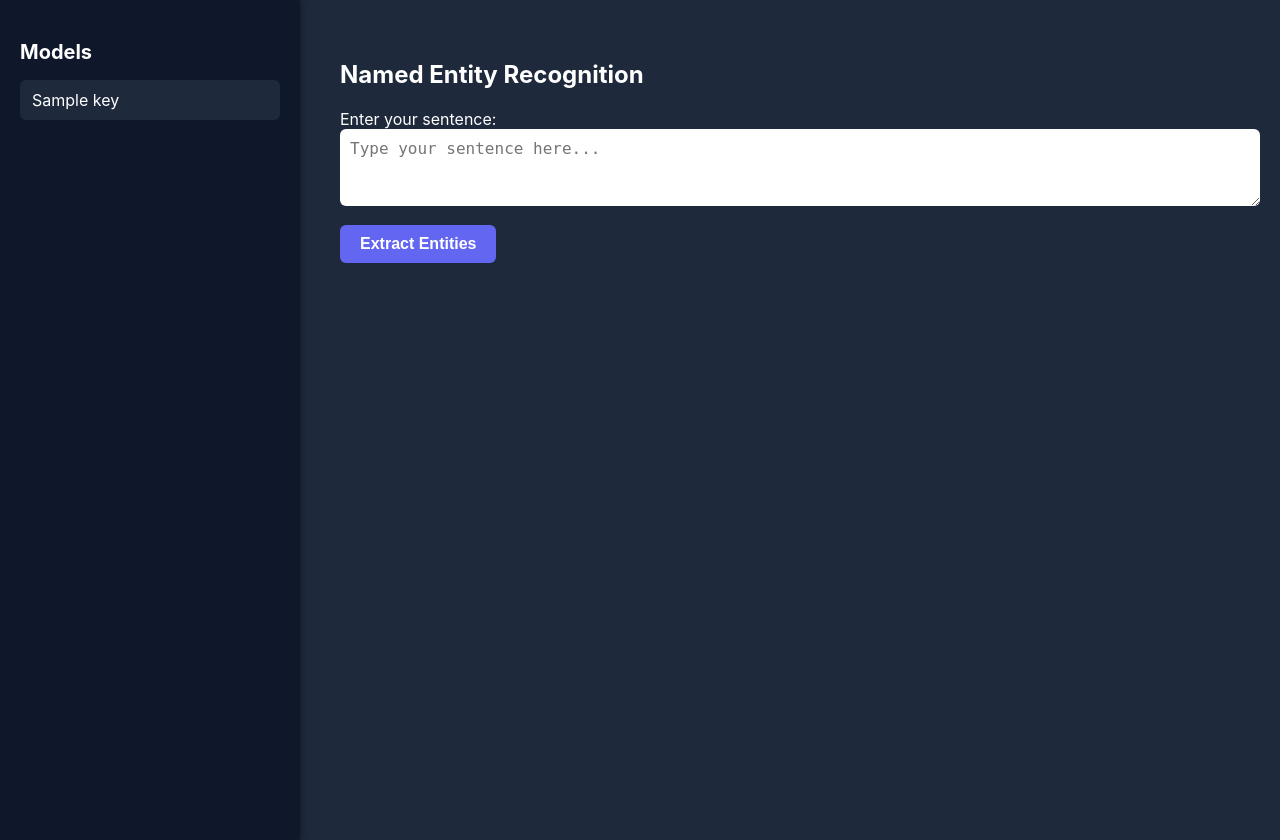
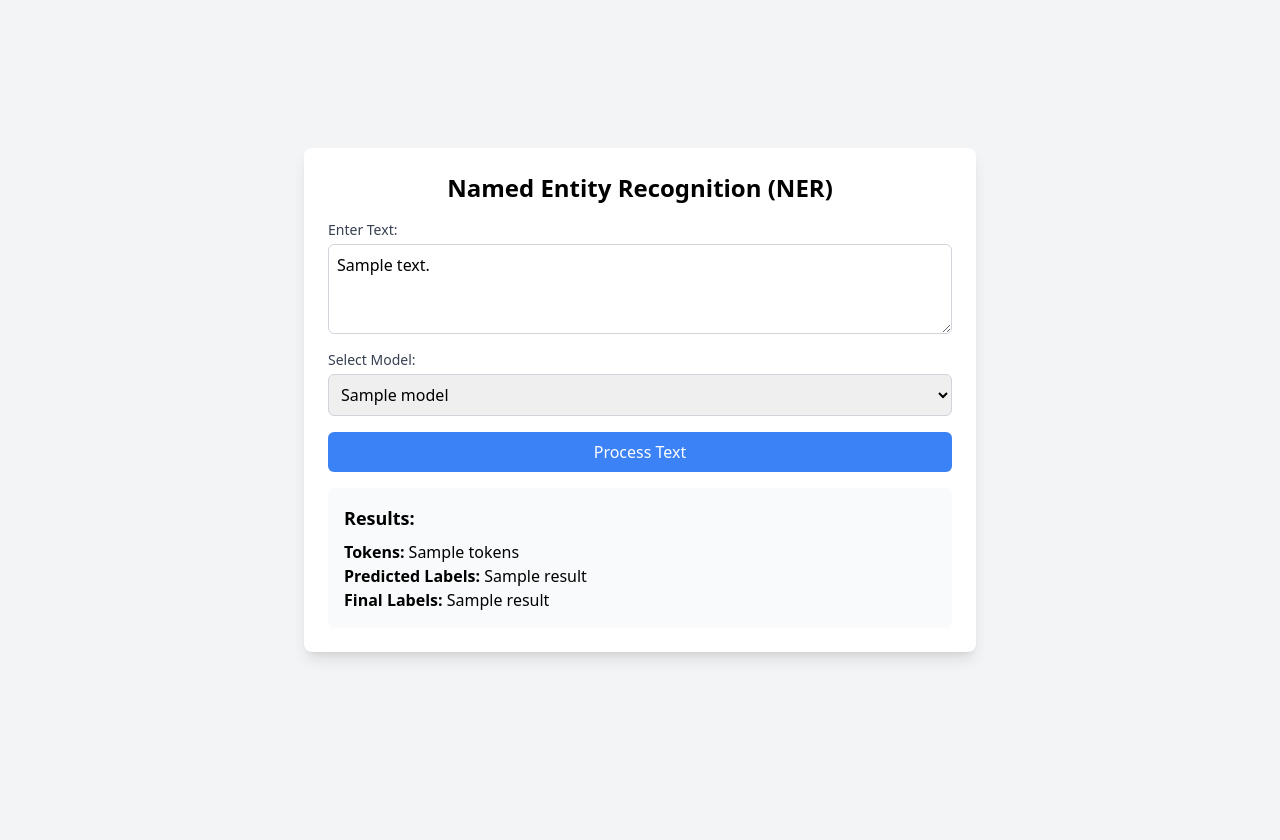
Before and after one commit to auphong2707/nlp-ner, a FastAPI app: template UI/templates/index.html in a window 1280 px wide. After the commit the page ends 659 px from the top, so only its background shows below. Run offline with FastAPI, Linux system fonts and the light colour scheme; the template is opened without the code that fills it: most values are stand-ins (such as "Sample title", 1, 10 or a date in 2020); parts of the project's set-up code (start-up, migrations or seed data) failed here and were passed over; some libraries are stand-ins or nearby versions.

Commit message:
Update index.html

```diff
--- a/UI/templates/index.html
+++ b/UI/templates/index.html
@@ -1,197 +1,49 @@
 <!DOCTYPE html>
 <html lang="en">
 <head>
-  <meta charset="UTF-8">
-  <title>Named Entity Recognition</title>
-  <style>
-    body {
-      margin: 0;
-      background: #1e293b;
-      color: white;
-      font-family: 'Inter', sans-serif;
-      display: flex;
-    }
+    <meta charset="UTF-8">
+    <meta name="viewport" content="width=device-width, initial-scale=1.0">
+    <title>Named Entity Recognition (NER) UI</title>
+    <script src="https://cdn.tailwindcss.com"></script>
+</head>
+<body class="bg-gray-100 min-h-screen flex flex-col items-center justify-center p-4">
+    <div class="bg-white p-6 rounded-lg shadow-lg w-full max-w-2xl">
+        <h1 class="text-2xl font-bold text-center mb-4">Named Entity Recognition (NER)</h1>
 
-    .sidebar {
-      background-color: #0f172a;
-      padding: 20px;
-      width: 260px;
-      min-height: 100vh;
-      overflow-y: auto;
-      transition: transform 0.3s ease;
-      box-shadow: 2px 0 5px rgba(0, 0, 0, 0.3);
-    }
+        <!-- Form for input and model selection -->
+        <form method="POST" class="space-y-4">
+            <div>
+                <label for="text" class="block text-sm font-medium text-gray-700">Enter Text:</label>
+                <textarea name="text" id="text" rows="3" class="mt-1 block w-full p-2 border border-gray-300 rounded-md focus:outline-none focus:ring-2 focus:ring-blue-500" required>{% if input_text %}{{ input_text }}{% endif %}</textarea>
+            </div>
 
-    .sidebar h3 {
-      font-size: 20px;
-      margin-bottom: 16px;
-    }
+            <div>
+                <label for="model_name" class="block text-sm font-medium text-gray-700">Select Model:</label>
+                <select name="model_name" id="model_name" class="mt-1 block w-full p-2 border border-gray-300 rounded-md focus:outline-none focus:ring-2 focus:ring-blue-500" required>
+                    {% for model in models %}
+                        <option value="{{ model }}" {% if selected_model == model %}selected{% endif %}>{{ model }}</option>
+                    {% endfor %}
+                </select>
+            </div>
 
-    .sidebar ul {
-      list-style: none;
-      padding: 0;
-    }
+            <button type="submit" class="w-full bg-blue-500 text-white p-2 rounded-md hover:bg-blue-600 focus:outline-none focus:ring-2 focus:ring-blue-500">Process Text</button>
+        </form>
 
-    .sidebar li {
-      background-color: #1e293b;
-      margin-bottom: 8px;
-      padding: 10px 12px;
-      border-radius: 6px;
-      cursor: pointer;
-      transition: background-color 0.2s ease;
-    }
+        <!-- Display results or errors -->
+        {% if error %}
+            <div class="mt-4 p-4 bg-red-100 text-red-700 rounded-md">
+                <p>Error: {{ error }}</p>
+            </div>
+        {% endif %}
 
-    .sidebar li:hover {
-      background-color: #334155;
-    }
-
-    .sidebar li.selected {
-      background-color: #6366f1;
-      font-weight: bold;
-    }
-
-    .main-content {
-      flex: 1;
-      padding: 40px;
-    }
-
-    .input-area textarea {
-      width: 100%;
-      font-size: 16px;
-      padding: 10px;
-      border-radius: 6px;
-      border: none;
-    }
-
-    button {
-      background-color: #6366f1;
-      color: white;
-      font-weight: bold;
-      margin-top: 15px;
-      padding: 10px 20px;
-      font-size: 16px;
-      border: none;
-      border-radius: 6px;
-      cursor: pointer;
-    }
-
-    .token-box {
-      display: inline-flex;
-      flex-direction: column;
-      align-items: center;
-      border-radius: 8px;
-      padding: 4px 6px;
-      margin: 3px;
-      font-weight: 600;
-      font-size: 16px;
-    }
-
-    .PER { background-color: #e11d48; color: white; }
-    .LOC { background-color: #2563eb; color: white; }
-    .ORG { background-color: #10b981; color: white; }
-    .ANIM { background-color: #f43f5e; color: white; }
-    .BIO { background-color: #c084fc; color: white; }
-    .CEL { background-color: #f87171; color: white; }
-    .DIS { background-color: #fb923c; color: white; }
-    .EVE { background-color: #facc15; color: black; }
-    .FOOD { background-color: #4ade80; color: black; }
-    .INST { background-color: #2dd4bf; color: black; }
-    .MEDIA { background-color: #38bdf8; color: black; }
-    .MYTH { background-color: #818cf8; color: white; }
-    .PLANT { background-color: #34d399; color: black; }
-    .TIME { background-color: #f472b6; color: white; }
-    .VEHI { background-color: #fcd34d; color: black; }
-    .O { background-color: transparent; color: white; }
-
-    .token-label {
-      font-size: 10px;
-      background-color: rgba(0,0,0,0.2);
-      padding: 2px 6px;
-      border-radius: 4px;
-      margin-top: 3px;
-    }
-
-    .ner-line {
-      display: flex;
-      flex-wrap: wrap;
-      align-items: flex-end;
-      margin-top: 30px;
-    }
-  </style>
-</head>
-<body>
-<div class="sidebar">
-  <h3>Models</h3>
-  <ul id="model-list">
-    {% for key in model_keys %}
-      <li data-model="{{ key }}">{{ key }}</li>
-    {% endfor %}
-  </ul>
-</div>
-<div class="main-content">
-  <h2>Named Entity Recognition</h2>
-  <form id="ner-form">
-    <input type="hidden" name="model" id="model-hidden" value="">
-    <div class="input-area">
-      <label for="text">Enter your sentence:</label>
-      <textarea name="text" id="text-input" rows="3" placeholder="Type your sentence here..."></textarea>
-      <button type="submit">Extract Entities</button>
+        {% if result %}
+            <div class="mt-4 p-4 bg-gray-50 rounded-md">
+                <h2 class="text-lg font-semibold mb-2">Results:</h2>
+                <p><strong>Tokens:</strong> {{ result.tokens }}</p>
+                <p><strong>Predicted Labels:</strong> {{ result.predicted_labels }}</p>
+                <p><strong>Final Labels:</strong> {{ result.final_labels }}</p>
+            </div>
+        {% endif %}
     </div>
-  </form>
-  <div class="ner-line" id="ner-result"></div>
-</div>
-
-<script>
-  const ID2TAG = {
-    'LABEL_0': 'O','LABEL_1': 'B-PER','LABEL_2': 'I-PER','LABEL_3': 'B-ORG','LABEL_4': 'I-ORG','LABEL_5': 'B-LOC','LABEL_6': 'I-LOC','LABEL_7': 'B-ANIM','LABEL_8': 'I-ANIM','LABEL_9': 'B-BIO','LABEL_10': 'I-BIO','LABEL_11': 'B-CEL','LABEL_12': 'I-CEL','LABEL_13': 'B-DIS','LABEL_14': 'I-DIS','LABEL_15': 'B-EVE','LABEL_16': 'I-EVE','LABEL_17': 'B-FOOD','LABEL_18': 'I-FOOD','LABEL_19': 'B-INST','LABEL_20': 'I-INST','LABEL_21': 'B-MEDIA','LABEL_22': 'I-MEDIA','LABEL_23': 'B-MYTH','LABEL_24': 'I-MYTH','LABEL_25': 'B-PLANT','LABEL_26': 'I-PLANT','LABEL_27': 'B-TIME','LABEL_28': 'I-TIME','LABEL_29': 'B-VEHI','LABEL_30': 'I-VEHI','LABEL_-100': 'PAD'
-  };
-
-  function getClassForTag(tag) {
-    const base = tag.replace(/^B-|^I-/, '');
-    return base in {
-      PER:1, LOC:1, ORG:1, ANIM:1, BIO:1, CEL:1, DIS:1, EVE:1, FOOD:1,
-      INST:1, MEDIA:1, MYTH:1, PLANT:1, TIME:1, VEHI:1
-    } ? base : 'O';
-  }
-
-  document.querySelectorAll('#model-list li').forEach(item => {
-    item.addEventListener('click', function () {
-      document.querySelectorAll('#model-list li').forEach(li => li.classList.remove('selected'));
-      item.classList.add('selected');
-      document.getElementById('model-hidden').value = item.getAttribute('data-model');
-    });
-  });
-
-  document.getElementById("ner-form").addEventListener("submit", async function (e) {
-    e.preventDefault();
-    const formData = new FormData(this);
-    const response = await fetch("/ner/", {
-      method: "POST",
-      body: formData
-    });
-    const data = await response.json();
-    const tokens = data.tokens || [];
-    const rawLabels = data.labels || [];
-    const labels = rawLabels.map(label => ID2TAG[label] || label);
-    const resultDiv = document.getElementById("ner-result");
-    resultDiv.innerHTML = "";
-    for (let i = 0; i < tokens.length; i++) {
-      const token = tokens[i];
-      const label = labels[i];
-      if (token === '[CLS]' || token === '[SEP]') continue;
-      if (label !== "O") {
-        const box = document.createElement("div");
-        box.className = `token-box ${getClassForTag(label)}`;
-        box.innerHTML = `${token}<div class="token-label">${label.replace(/^B-|^I-/, '')}</div>`;
-        resultDiv.appendChild(box);
-      } else {
-        const span = document.createElement("span");
-        span.textContent = token + " ";
-        span.style.margin = "4px";
-        resultDiv.appendChild(span);
-      }
-    }
-  });
-</script>
 </body>
 </html>
```
